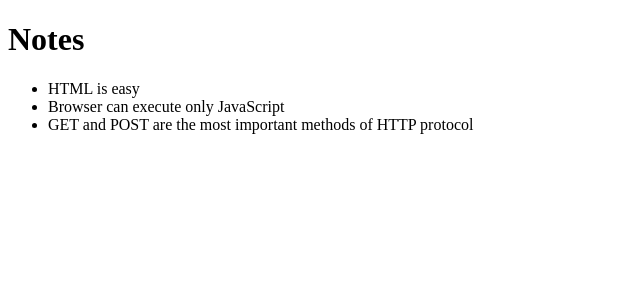
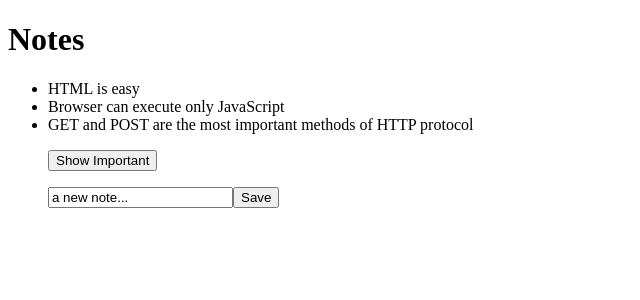
Before and after one commit to Saurav-K-yadav/FullStackOpen, a React (Vite) app in the folder part2/exercises/: page / in a window 1280 px wide. Shown: the top 300 px of the page, without its empty margins (0-640 px from the left). Built offline with nearby package versions, Linux system fonts and the light colour scheme.

Commit message:
Made a simple notetaking webapp

```diff
--- a/part2/exercises/src/App.jsx
+++ b/part2/exercises/src/App.jsx
@@ -1,15 +1,47 @@
-import Notes from './components/note'
+import Note from "./components/note";
+import { useState } from "react";
 
-const App = ({ notes }) => {
+const App = (props) => {
+  const [notes,setNotes]=useState(props.notes)
+  const [newNote, setNewNote] = useState("a new note...");
+  const [showAll, setShowAll] = useState(true);
+
+  const notesToShow = showAll
+    ? notes
+    : notes.filter((note) => note.important );
+
+  const addNotes = (event) => {
+    event.preventDefault();
+    const noteobject = {
+      content: newNote,
+      id:notes.length + 1,
+      important:Math.random()<0.5,
+    }
+    setNotes(notes.concat(noteobject));
+    setNewNote('');
+    };
+
+ const handleNoteChange = (event) => {
+   console.log(event.target.value);
+   setNewNote(event.target.value);
+ };
 
   return (
     <div>
       <h1>Notes</h1>
-
       <ul>
-        {notes.map((note) => (
-          <Notes key={note.id} note={ note}/>
+        {notesToShow.map((note) => (
+          <Note key={note.id} note={note} />
         ))}
+      </ul>
+      <ul>
+        <button onClick={() => { setShowAll(!showAll)}}>Show{ showAll?' Important':' All'}</button>
+      </ul>
+      <ul>
+        <form onSubmit={addNotes}>
+          <input value={newNote} onChange={handleNoteChange} required/>
+          <button type="submit">Save</button>
+        </form>
       </ul>
     </div>
   );
--- a/part2/exercises/src/components/note.jsx
+++ b/part2/exercises/src/components/note.jsx
@@ -1,5 +1,5 @@
-const Notes = ({ note }) => {
+const Note = ({ note }) => {
   return <li>{note.content}</li>;
 };
 
-export default Notes;
+export default Note;
--- a/part2/exercises/src/main.jsx
+++ b/part2/exercises/src/main.jsx
@@ -1,4 +1,3 @@
-import React from "react";
 import ReactDOM from "react-dom/client";
 
 import App from "./App";
```
